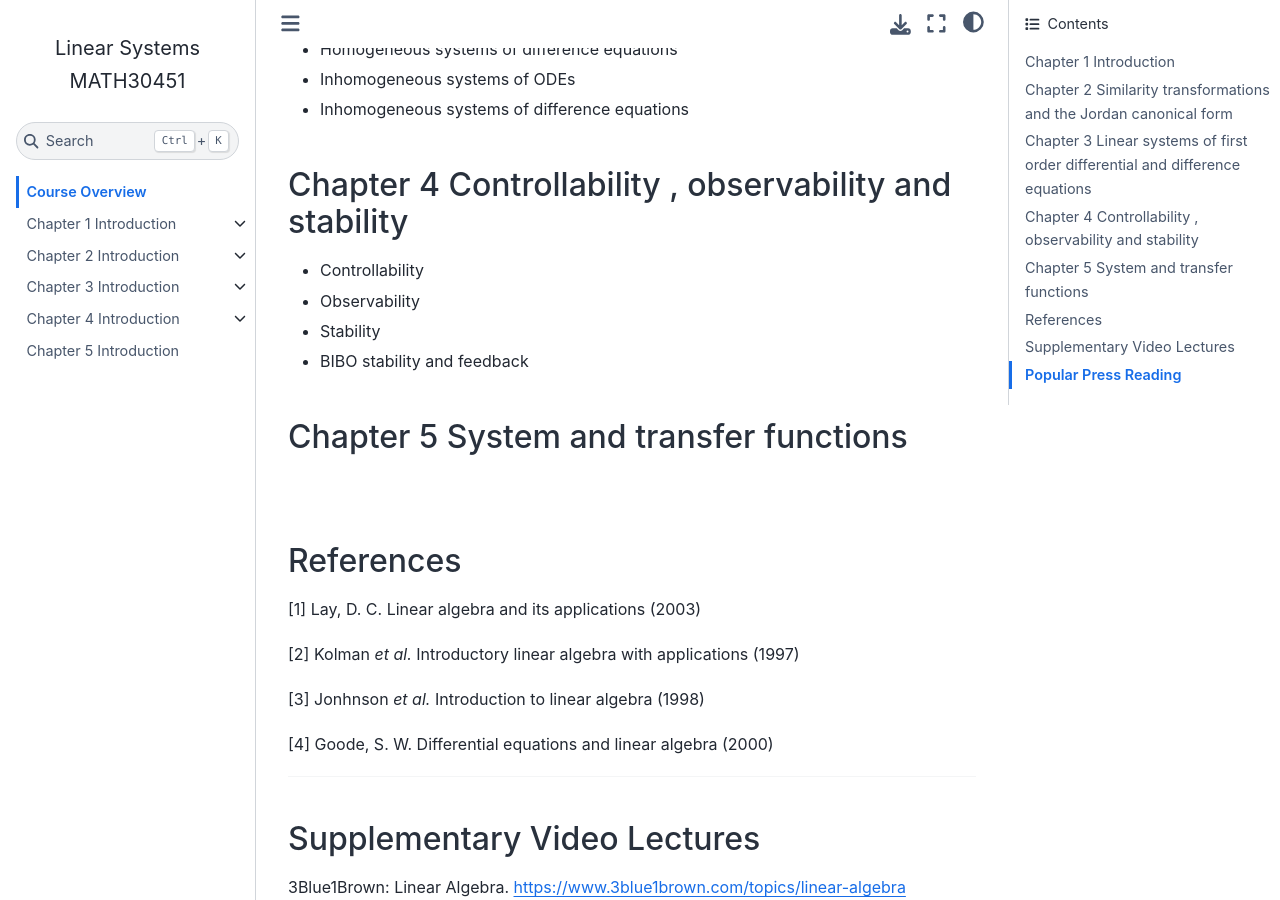
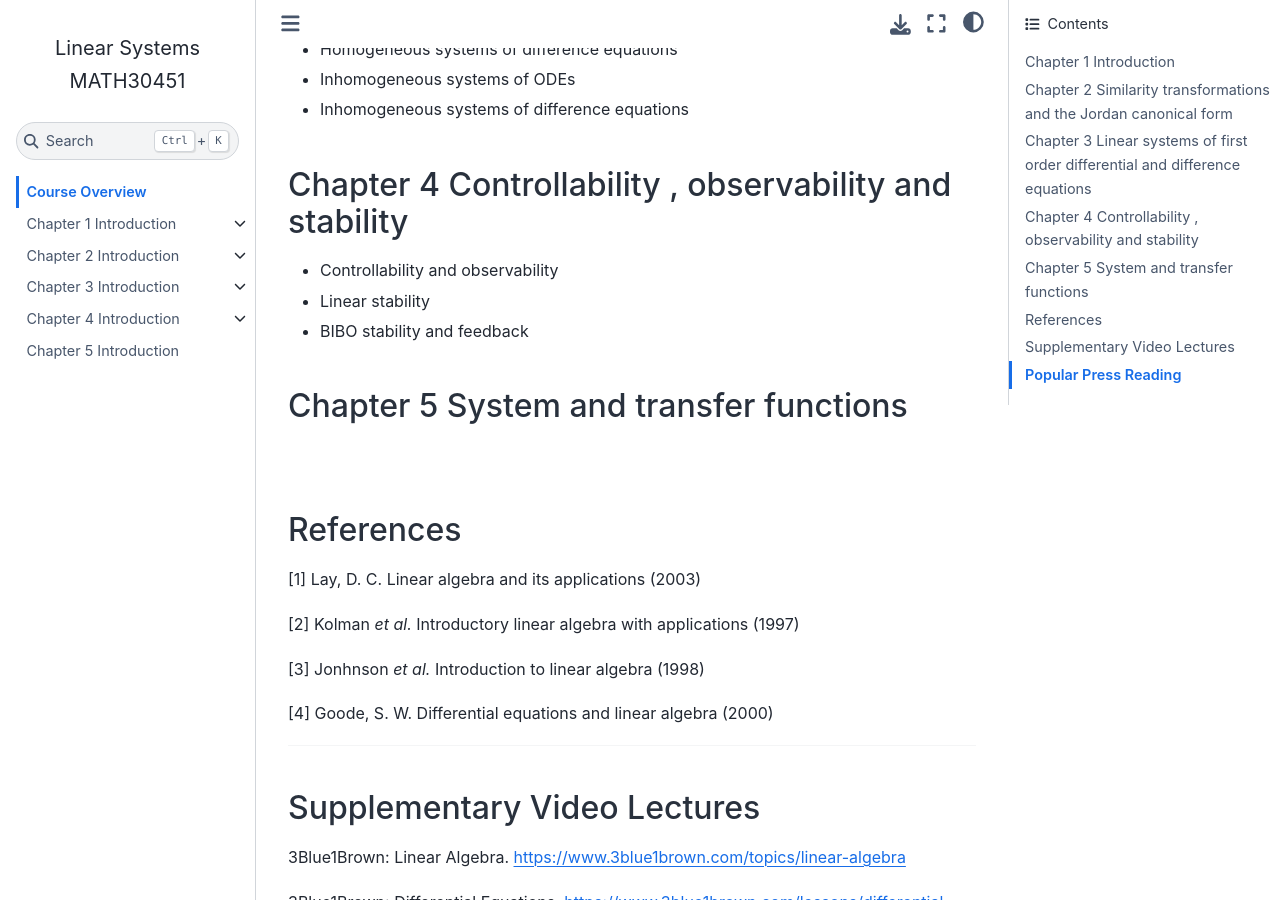
Before and after one commit to jjcrofts77/Linear-Systems-MATH30451, a Jupyter Book: the page built from intro.md, in a window 1280 px wide and 900 px high, scrolled down 723 px. Built offline with Jupyter Book 1.0.4 settings and Sphinx 7.4.7 and the Sphinx Book theme 1.1.4, drawn with Linux system fonts in a browser that asks for light colours; pages that are not in the unit, such as notebooks, are missing from menus.

Commit message:
Update intro.md

```diff
--- a/intro.md
+++ b/intro.md
@@ -20,9 +20,8 @@ This Jupyterbook provides the course notes for the third year module Linear Syst
    - Inhomogeneous systems of difference equations
 
 ### Chapter 4 Controllability , observability and stability
-   - Controllability
-   - Observability
-   - Stability
+   - Controllability and observability
+   - Linear stability
    - BIBO stability and feedback
 
 ### Chapter 5 System and transfer functions
```
